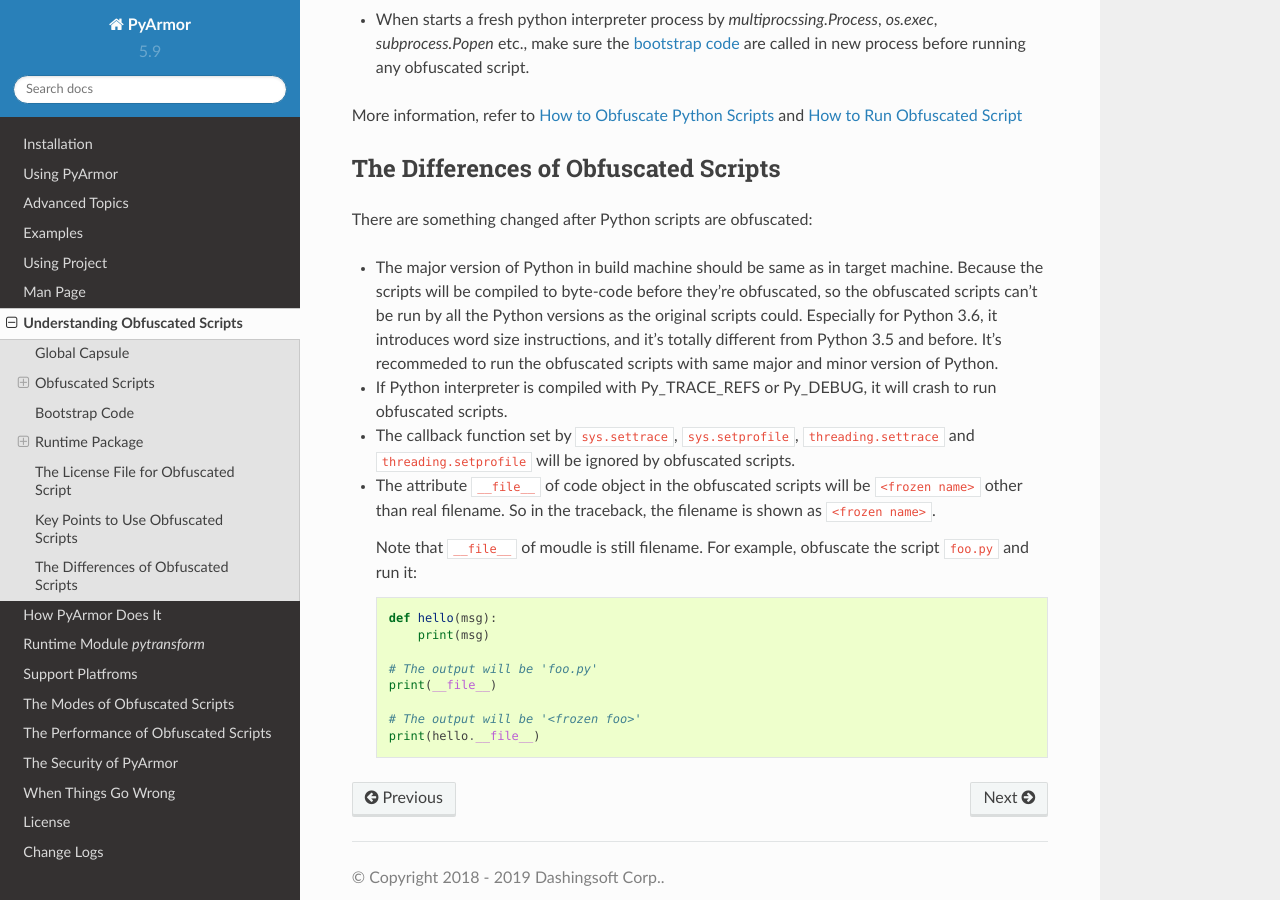
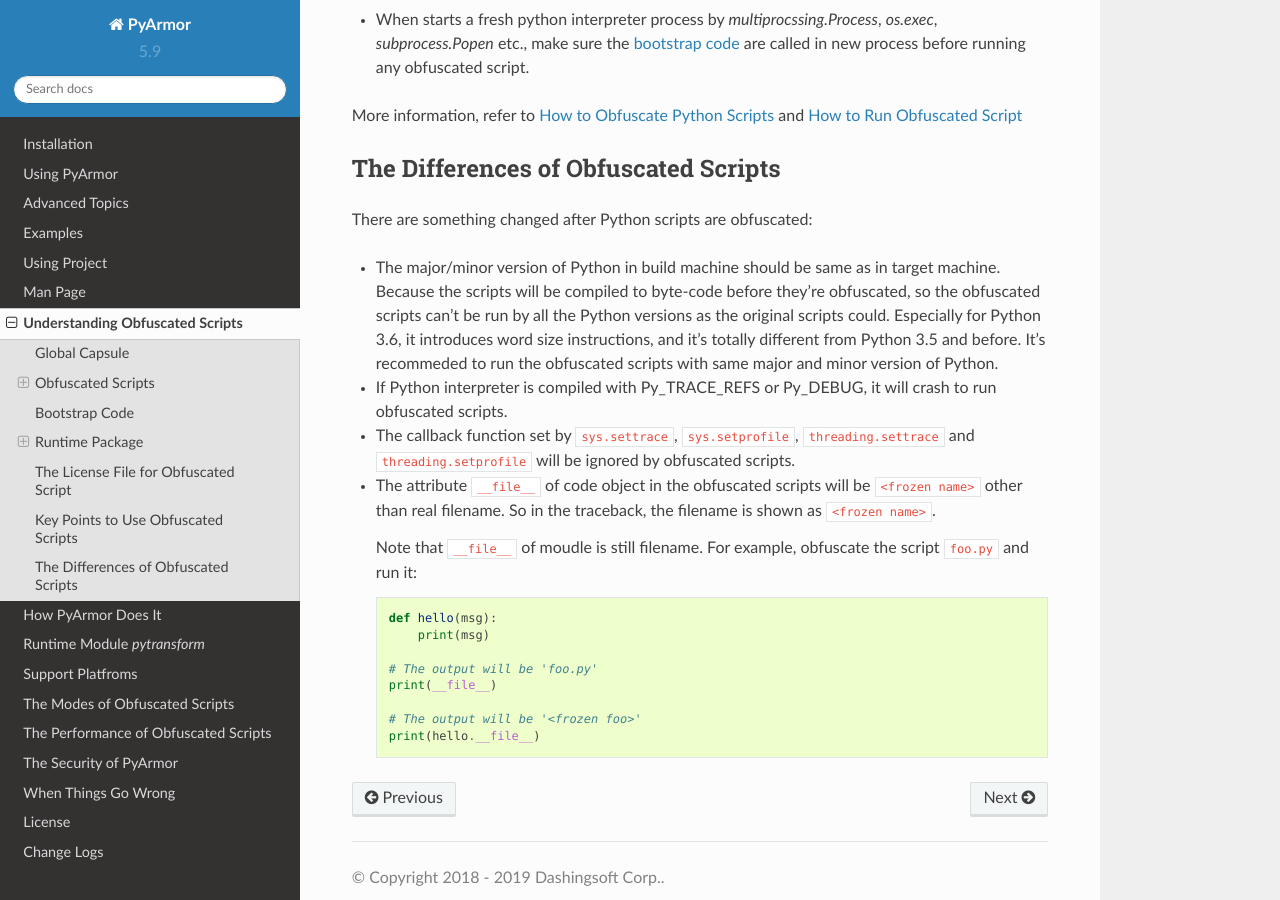
Before and after one commit to dashingsoft/pyarmor, a Sphinx documentation site: the page built from docs/understand-obfuscated-scripts.rst, in a window 1280 px wide and 900 px high, scrolled down 3634 px. Built offline with Sphinx 7.4.7 and the Read the Docs theme 2.0.0, drawn with Linux system fonts in a browser that asks for light colours.

Commit message:
Refine doc

```diff
--- a/docs/understand-obfuscated-scripts.rst
+++ b/docs/understand-obfuscated-scripts.rst
@@ -198,8 +198,8 @@ The Differences of Obfuscated Scripts
 
 There are something changed after Python scripts are obfuscated:
 
-* The major version of Python in build machine should be same as in
-  target machine. Because the scripts will be compiled to byte-code
+* The major/minor version of Python in build machine should be same as
+  in target machine. Because the scripts will be compiled to byte-code
   before they're obfuscated, so the obfuscated scripts can't be run by
   all the Python versions as the original scripts could. Especially
   for Python 3.6, it introduces word size instructions, and it's
```
